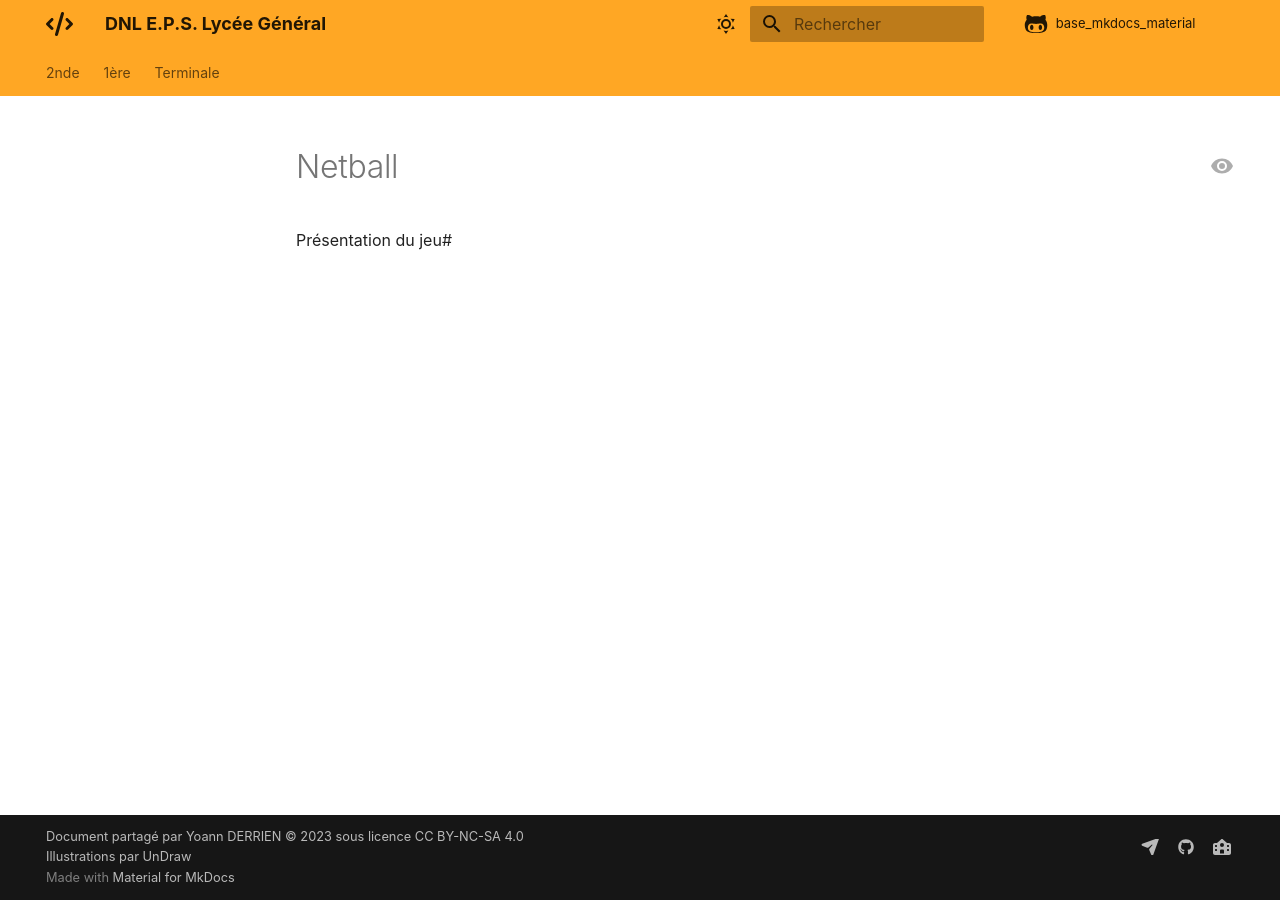
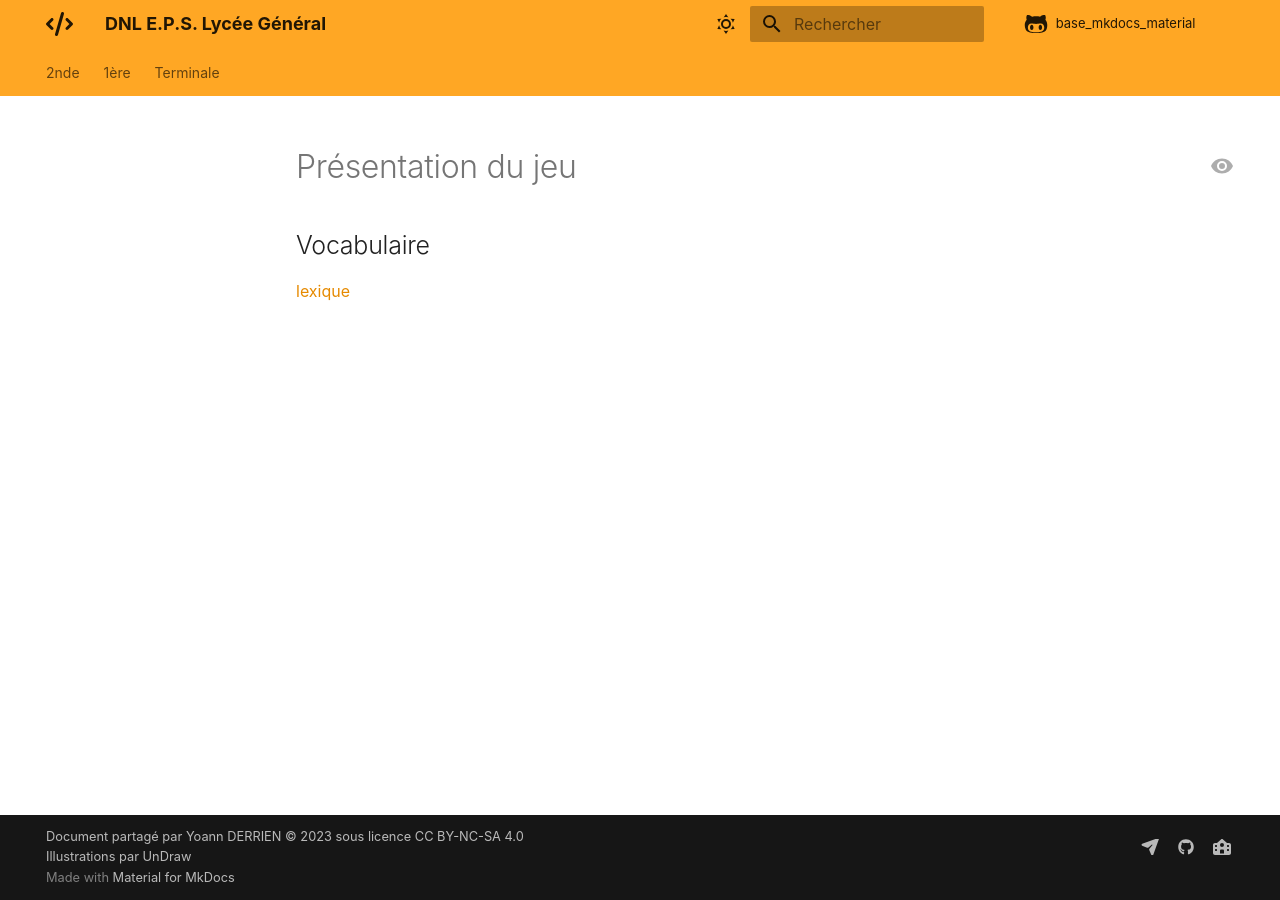
Before and after one commit to YDERRIEN29/DNL_EPS, an MkDocs documentation site: the page built from docs/Netball/netball.md, in a window 1280 px wide. Built offline with MkDocs 1.6.1 and Material for MkDocs 9.7.7, drawn with Linux system fonts in a browser that asks for light colours; comment, search, counter and statistics services are not loaded.

Commit message:
Update netball.md

```diff
--- a/docs/Netball/netball.md
+++ b/docs/Netball/netball.md
@@ -1 +1,3 @@
-Présentation du jeu#
+# Présentation du jeu
+## Vocabulaire
+[lexique](./ressources/Netball.pdf)
```
